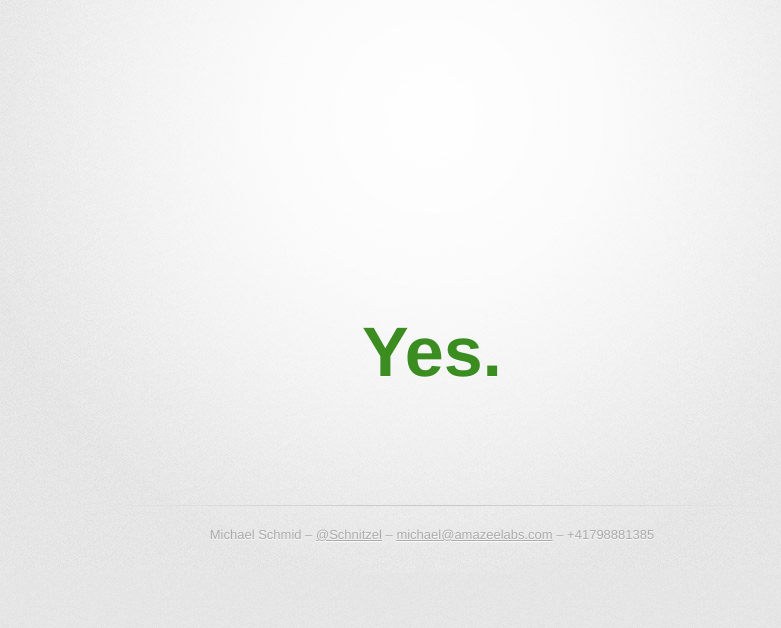
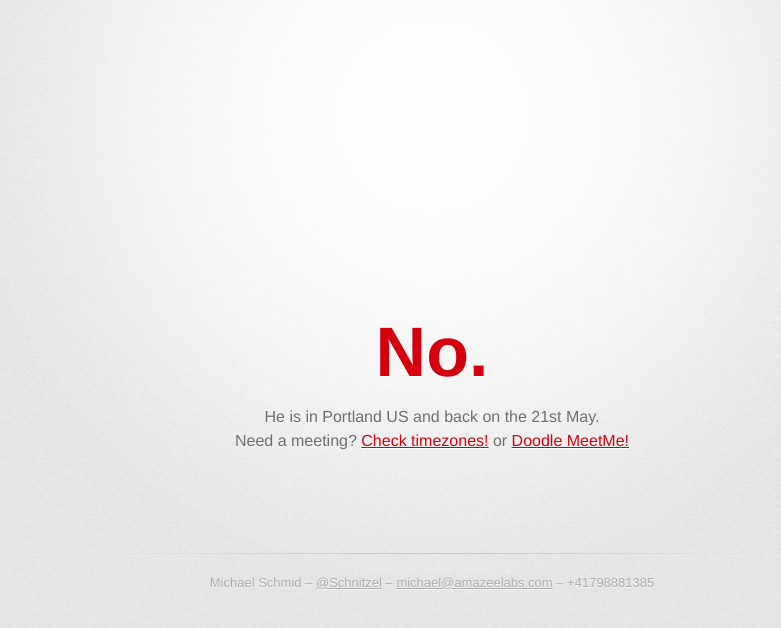
Before and after one commit to Schnitzel/isSchnitzelInSwitzerland, a plain HTML site: page index.html in a window 1280 px wide. Shown: the whole page, without its empty margins (208-989 px from the left). Drawn offline with Linux system fonts and the light colour scheme; a web font is replaced by a local one.

Commit message:
Portland! <3

```diff
--- a/index.html
+++ b/index.html
@@ -21,8 +21,8 @@
 
 
         <section id="main_content">
-          <h1 class="yes">Yes.</h1>
-          <!--<p>He is in Szeged Hungary and back on the 31st March.</p><p>Need a meeting? <a target="_blank" href="http://www.timeanddate.com/worldclock/meeting.html?p1=3315">Check timezones!</a> or <a href="http://doodle.com/schnitzel" target="_blank">Doodle MeetMe!</a></p>-->
+          <h1 class="no">No.</h1>
+          <p>He is in Portland US and back on the 21st May.</p><p>Need a meeting? <a target="_blank" href="http://www.timeanddate.com/worldclock/meeting.html?p1=202">Check timezones!</a> or <a href="http://doodle.com/schnitzel" target="_blank">Doodle MeetMe!</a></p>
         </section>
 
 <footer>
```
